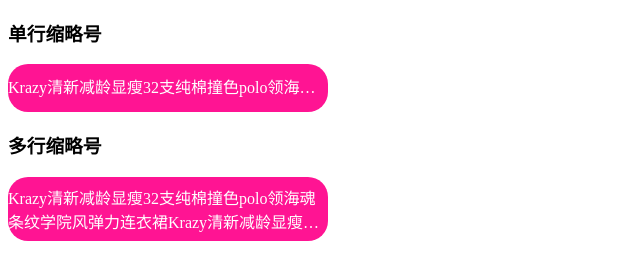
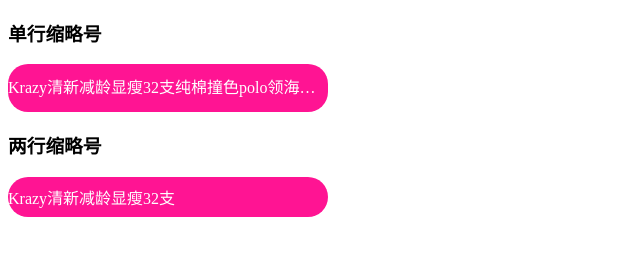
Before and after one commit to szuxut/Hello-Web, a plain HTML site: page saohe-ellipsis.html in a window 1280 px wide. Shown: the whole page, without its empty margins (0-640 px from the left). Drawn offline with Linux system fonts and the light colour scheme.

Commit message:
update saohe-ellipsis.html

```diff
--- a/saohe-ellipsis.html
+++ b/saohe-ellipsis.html
@@ -9,7 +9,7 @@
         body {font-size:1em;border-radius:20px;}
         p {background:deeppink; color:white; border-radius:20px; padding:.5em 0;}
         p.single {overflow: hidden; text-overflow:ellipsis;line-height:2em;width:20em;height:2em;}
-        p#multi {height:3em;width:20em;}
+        p#multi {width:20em;}
     </style>
 
 
@@ -17,7 +17,8 @@
         window.onload = function(){
             var text = document.getElementById('multi'),
                     str = text.innerHTML,
-                    textLeng = 46;
+                    textLeng = 46,
+                    singleLeng = 26;
             if(str.length > textLeng ){
                 text .innerHTML = str.substring(0,textLeng )+"&#8230;";
             }
@@ -28,7 +29,7 @@
 <h3>单行缩略号</h3>
 <p class="single"><nobr>Krazy清新减龄显瘦32支纯棉撞色polo领海魂条纹学院风弹力连衣裙</nobr></p>
 
-<h3>多行缩略号</h3>
-<p id="multi">Krazy清新减龄显瘦32支纯棉撞色polo领海魂条纹学院风弹力连衣裙Krazy清新减龄显瘦32支纯棉撞色polo领海魂条纹学院风弹力连衣裙</p>
+<h3>两行缩略号</h3>
+<p id="multi">Krazy清新减龄显瘦32支<!--纯棉撞色polo领海魂条纹学院风弹力连衣裙Krazy清新减龄显瘦32支纯棉撞色polo领海魂条纹学院风弹力连衣裙--></p>
 </body>
 </html>
```
